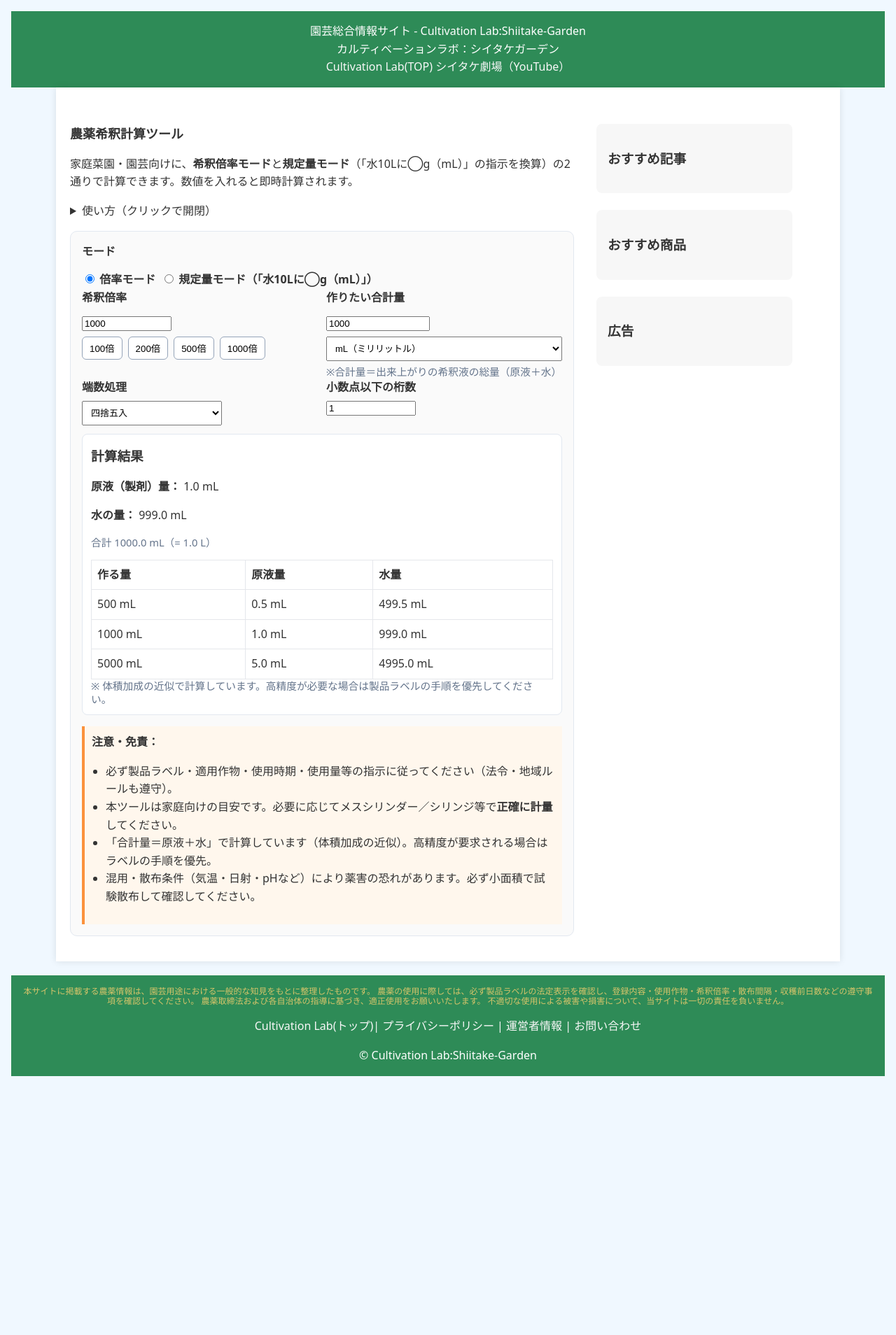
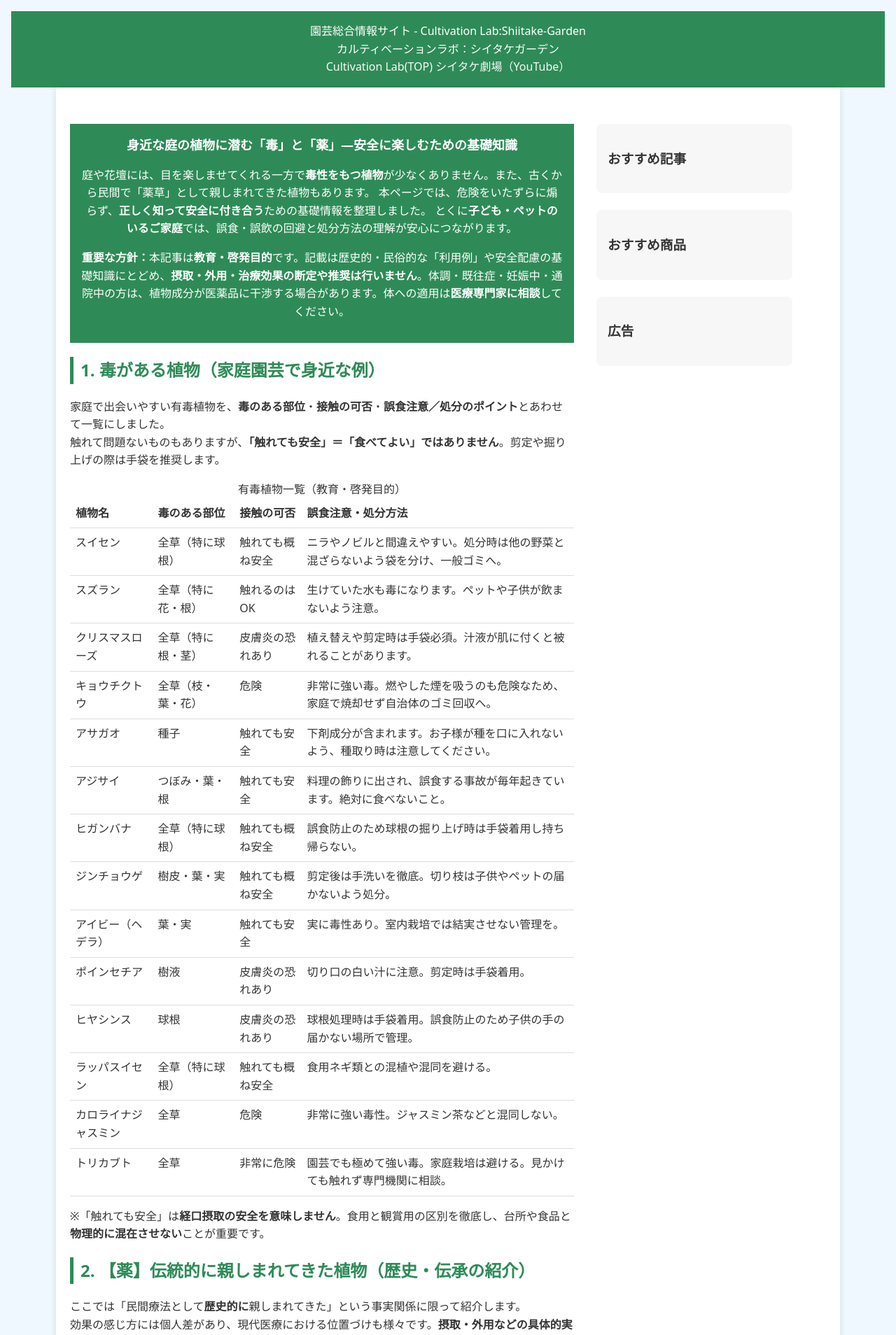
Before and after one commit to shiitake-garden/shiitake-garden.github.io, a Jekyll site: the page built from contents/caution.html, in a window 1280 px wide. Shown: the top 1908 px of the page at 70% size. Built offline with Jekyll 4.4.1, drawn with Linux system fonts in a browser that asks for light colours; before the commit the page ends 1554 px from its top, so only the background shows below that; some of the changed text lies outside the part shown.

Commit message:
Update caution.html

```diff
--- a/contents/caution.html
+++ b/contents/caution.html
@@ -10,280 +10,252 @@ title: カルティベーションラボ
 <body>
 <!--ここから記事-->
 <section class="article-layout">
-
   <article class="article-main">
 
- <h1>農薬希釈計算ツール</h1>
-    <p>家庭菜園・園芸向けに、<strong>希釈倍率モード</strong>と<strong>規定量モード</strong>（「水10Lに◯g（mL）」の指示を換算）の2通りで計算できます。数値を入れると即時計算されます。</p>
+    <header>
+      <h1>身近な庭の植物に潜む「毒」と「薬」—安全に楽しむための基礎知識</h1>
+      <p class="lead">
+        庭や花壇には、目を楽しませてくれる一方で<strong>毒性をもつ植物</strong>が少なくありません。また、古くから民間で「薬草」として親しまれてきた植物もあります。
+        本ページでは、危険をいたずらに煽らず、<strong>正しく知って安全に付き合う</strong>ための基礎情報を整理しました。
+        とくに<strong>子ども・ペットのいるご家庭</strong>では、誤食・誤飲の回避と処分方法の理解が安心につながります。
+      </p>
 
-    <details>
-      <summary>使い方（クリックで開閉）</summary>
-      <ul>
-        <li><strong>倍率モード</strong>：ラベルに「1000倍」などの記載がある場合に使います。<br>式：<code>原液量(mL) = 作りたい合計量(mL) ÷ 倍率</code> ／ <code>水量 = 合計量 − 原液量</code></li>
-        <li><strong>規定量モード</strong>：粉剤・水和剤などで「水10Lに◯g（mL）」のような指定を任意の水量へ比例換算します。<br>式：<code>必要量 = 目標の水量 ÷ 基準の水量 × 基準の製剤量</code></li>
-        <li>表示単位はmL（体積）またはg（質量）を選べます。必要に応じてスプーンやシリンジ（注射器）等で正確に量ってください。</li>
-      </ul>
-    </details>
+      <aside class="notice -safety">
+        <p><strong>重要な方針：</strong>本記事は<strong>教育・啓発目的</strong>です。記載は歴史的・民俗的な「利用例」や安全配慮の基礎知識にとどめ、<strong>摂取・外用・治療効果の断定や推奨は行いません</strong>。体調・既往症・妊娠中・通院中の方は、植物成分が医薬品に干渉する場合があります。体への適用は<strong>医療専門家に相談</strong>してください。</p>
+      </aside>
+    </header>
 
-    <style>
-      .tool-wrap{border:1px solid #e2e8f0;border-radius:10px;padding:16px;margin:16px 0;background:#fafafa}
-      .tool-grid{display:grid;grid-template-columns:1fr 1fr;gap:12px}
-      .tool-grid .full{grid-column:1/-1}
-      .field{display:flex;flex-direction:column;gap:6px}
-      .field label{font-weight:600}
-      .row{display:flex;gap:8px;align-items:center}
-      .btns{display:flex;flex-wrap:wrap;gap:8px}
-      button.preset{padding:6px 10px;border:1px solid #94a3b8;background:#fff;border-radius:6px;cursor:pointer}
-      button.preset:hover{background:#f1f5f9}
-      .result{background:#fff;border:1px solid #e2e8f0;border-radius:8px;padding:12px}
-      .result h3{margin:.2em 0 .4em}
-      .muted{color:#64748b;font-size:.92em}
-      table.tbl{width:100%;border-collapse:collapse;margin-top:8px}
-      .tbl th,.tbl td{border:1px solid #e5e7eb;padding:8px;text-align:left}
-      .warn{background:#fff7ed;border-left:4px solid #fb923c;padding:10px;margin-top:16px}
-      @media (max-width:800px){.tool-grid{grid-template-columns:1fr}}
-    </style>
 
-    <div class="tool-wrap" id="pesticideTool">
-      <div class="field">
-        <label>モード</label>
-        <div class="row">
-          <label><input type="radio" name="mode" value="倍率" checked> 倍率モード</label>
-          <label><input type="radio" name="mode" value="規定量"> 規定量モード（「水10Lに◯g（mL）」）</label>
-        </div>
+ <!-- 1. 有毒植物一覧 -->
+    <section id="toxic-plants">
+      <h2>1. 毒がある植物（家庭園芸で身近な例）</h2>
+      <p>家庭で出会いやすい有毒植物を、<strong>毒のある部位</strong>・<strong>接触の可否</strong>・<strong>誤食注意／処分のポイント</strong>とあわせて一覧にしました。<br>
+      触れて問題ないものもありますが、<strong>「触れても安全」＝「食べてよい」ではありません</strong>。剪定や掘り上げの際は手袋を推奨します。</p>
+
+      <div class="table-wrapper">
+        <table>
+          <caption>有毒植物一覧（教育・啓発目的）</caption>
+          <thead>
+            <tr>
+              <th>植物名</th>
+              <th>毒のある部位</th>
+              <th>接触の可否</th>
+              <th>誤食注意・処分方法</th>
+            </tr>
+          </thead>
+          <tbody>
+            <tr>
+              <td>スイセン</td>
+              <td>全草（特に球根）</td>
+              <td>触れても概ね安全</td>
+              <td>ニラやノビルと間違えやすい。処分時は他の野菜と混ざらないよう袋を分け、一般ゴミへ。</td>
+            </tr>
+            <tr>
+              <td>スズラン</td>
+              <td>全草（特に花・根）</td>
+              <td>触れるのはOK</td>
+              <td>生けていた水も毒になります。ペットや子供が飲まないよう注意。</td>
+            </tr>
+            <tr>
+              <td>クリスマスローズ</td>
+              <td>全草（特に根・茎）</td>
+              <td>皮膚炎の恐れあり</td>
+              <td>植え替えや剪定時は手袋必須。汁液が肌に付くと被れることがあります。</td>
+            </tr>
+            <tr>
+              <td>キョウチクトウ</td>
+              <td>全草（枝・葉・花）</td>
+              <td>危険</td>
+              <td>非常に強い毒。燃やした煙を吸うのも危険なため、家庭で焼却せず自治体のゴミ回収へ。</td>
+            </tr>
+            <tr>
+              <td>アサガオ</td>
+              <td>種子</td>
+              <td>触れても安全</td>
+              <td>下剤成分が含まれます。お子様が種を口に入れないよう、種取り時は注意してください。</td>
+            </tr>
+            <tr>
+              <td>アジサイ</td>
+              <td>つぼみ・葉・根</td>
+              <td>触れても安全</td>
+              <td>料理の飾りに出され、誤食する事故が毎年起きています。絶対に食べないこと。</td>
+            </tr>
+            <tr>
+              <td>ヒガンバナ</td>
+              <td>全草（特に球根）</td>
+              <td>触れても概ね安全</td>
+              <td>誤食防止のため球根の掘り上げ時は手袋着用し持ち帰らない。</td>
+            </tr>
+            <tr>
+              <td>ジンチョウゲ</td>
+              <td>樹皮・葉・実</td>
+              <td>触れても概ね安全</td>
+              <td>剪定後は手洗いを徹底。切り枝は子供やペットの届かないよう処分。</td>
+            </tr>
+            <tr>
+              <td>アイビー（ヘデラ）</td>
+              <td>葉・実</td>
+              <td>触れても安全</td>
+              <td>実に毒性あり。室内栽培では結実させない管理を。</td>
+            </tr>
+            <tr>
+              <td>ポインセチア</td>
+              <td>樹液</td>
+              <td>皮膚炎の恐れあり</td>
+              <td>切り口の白い汁に注意。剪定時は手袋着用。</td>
+            </tr>
+            <tr>
+              <td>ヒヤシンス</td>
+              <td>球根</td>
+              <td>皮膚炎の恐れあり</td>
+              <td>球根処理時は手袋着用。誤食防止のため子供の手の届かない場所で管理。</td>
+            </tr>
+            <tr>
+              <td>ラッパスイセン</td>
+              <td>全草（特に球根）</td>
+              <td>触れても概ね安全</td>
+              <td>食用ネギ類との混植や混同を避ける。</td>
+            </tr>
+            <tr>
+              <td>カロライナジャスミン</td>
+              <td>全草</td>
+              <td>危険</td>
+              <td>非常に強い毒性。ジャスミン茶などと混同しない。</td>
+            </tr>
+            <tr>
+              <td>トリカブト</td>
+              <td>全草</td>
+              <td>非常に危険</td>
+              <td>園芸でも極めて強い毒。家庭栽培は避ける。見かけても触れず専門機関に相談。</td>
+            </tr>
+          </tbody>
+        </table>
       </div>
 
-      <!-- 倍率モード -->
-      <div id="modeA" class="tool-grid">
-        <div class="field">
-          <label for="ratio">希釈倍率</label>
-          <div class="row">
-            <input id="ratio" type="number" inputmode="numeric" min="1" step="1" value="1000" style="width:120px">
-            <div class="btns">
-              <button class="preset" data-r="100">100倍</button>
-              <button class="preset" data-r="200">200倍</button>
-              <button class="preset" data-r="500">500倍</button>
-              <button class="preset" data-r="1000">1000倍</button>
-            </div>
-          </div>
-        </div>
+      <p class="note">※「触れても安全」は<strong>経口摂取の安全を意味しません</strong>。食用と観賞用の区別を徹底し、台所や食品と<strong>物理的に混在させない</strong>ことが重要です。</p>
+    </section>
 
-        <div class="field">
-          <label for="totalVal">作りたい合計量</label>
-          <div class="row">
-            <input id="totalVal" type="number" inputmode="decimal" value="1000" step="1" min="1" style="width:140px">
-            <select id="totalUnit">
-              <option value="mL" selected>mL（ミリリットル）</option>
-              <option value="L">L（リットル）</option>
-            </select>
-          </div>
-          <div class="muted">※合計量＝出来上がりの希釈液の総量（原液＋水）</div>
-        </div>
+    <!-- 2. 民間で親しまれてきた植物（薬の文脈：歴史・伝承の紹介に限定） -->
+    <section id="folk-medicine">
+      <h2>2. 【薬】伝統的に親しまれてきた植物（歴史・伝承の紹介）</h2>
+      <p>
+        ここでは「民間療法として<strong>歴史的に</strong>親しまれてきた」という事実関係に限って紹介します。<br>
+        効果の感じ方には個人差があり、現代医療における位置づけも様々です。<strong>摂取・外用などの具体的実践は勧めません</strong>。
+      </p>
+
+      <div class="table-wrapper">
+        <table>
+          <caption>民間で語られてきた代表例（伝承の紹介）</caption>
+          <thead>
+            <tr>
+              <th>植物名</th>
+              <th>伝承されてきた扱い・用途</th>
+              <th>備考（安全配慮）</th>
+            </tr>
+          </thead>
+          <tbody>
+            <tr>
+              <td>ドクダミ（十薬）</td>
+              <td>乾燥させて茶として用いられてきた、解毒・利尿の助けになると<strong>伝えられている</strong></td>
+              <td>香りが強い植物。体への適用は医療専門家へ相談。</td>
+            </tr>
+            <tr>
+              <td>アロエベラ／キダチアロエ</td>
+              <td>葉肉のゼリーについて、やけど・皮膚の外用、健胃などに<strong>用いられた記録がある</strong></td>
+              <td>品種や体質で反応が異なる可能性。安易な外用・摂取は控える。</td>
+            </tr>
+            <tr>
+              <td>ビワ</td>
+              <td>葉を乾燥させた茶が<strong>民間で親しまれてきた</strong></td>
+              <td>現代では健康効果の断定はできません。相互作用に注意。</td>
+            </tr>
+            <tr>
+              <td>シソ（紫蘇）</td>
+              <td>食文化とともに、防腐や香味、気分を整えるなどの<strong>伝承</strong>がある</td>
+              <td>アレルギー体質など個人差に留意。</td>
+            </tr>
+          </tbody>
+        </table>
       </div>
 
-      <!-- 規定量モード -->
-      <div id="modeB" class="tool-grid" style="display:none">
-        <div class="field">
-          <label>基準（ラベルの記載）</label>
-          <div class="row">
-            <span>水</span>
-            <input id="refWater" type="number" inputmode="decimal" value="10" step="0.1" min="0.1" style="width:100px">
-            <select id="refWaterUnit">
-              <option value="L" selected>L</option>
-              <option value="mL">mL</option>
-            </select>
-            <span>に対して 製剤</span>
-            <input id="refDose" type="number" inputmode="decimal" value="20" step="0.1" min="0" style="width:100px">
-            <select id="refDoseUnit">
-              <option value="g" selected>g</option>
-              <option value="mL">mL</option>
-            </select>
-          </div>
-        </div>
+      <aside class="notice -disclaimer">
+        <p><strong>免責：</strong>上記は歴史・民俗上の伝承をまとめたもので、<strong>医療上の効能を保証しません</strong>。試す場合は自己判断で行わず、専門家の指示に従ってください。</p>
+      </aside>
+    </section>
 
-        <div class="field">
-          <label>作りたい水量（目標）</label>
-          <div class="row">
-            <input id="targetWater" type="number" inputmode="decimal" value="5" step="0.1" min="0.1" style="width:120px">
-            <select id="targetWaterUnit">
-              <option value="L" selected>L</option>
-              <option value="mL">mL</option>
-            </select>
-          </div>
-          <div class="muted">※このモードでは「水の量」を基準に比例換算します。</div>
-        </div>
+    <!-- 3. 薬草をお茶に…掲載方針 -->
+    <section id="herbal-tea-policy">
+      <h2>3. 「薬草をお茶にする」——本サイトの掲載方針</h2>
+      <p>
+        ご提供いただいた資料には、洗浄・乾燥・焙煎・抽出などの工程が記されています。<br>
+        しかし本サイトでは<strong>安全最優先</strong>のため、<strong>具体的な手順・分量・飲用方法は掲載しません</strong>。歴史的に「そのような工程が言及されてきた」という<strong>概説</strong>にとどめ、実践は医療・食の専門家に相談してください。
+      </p>
+      <ul>
+        <li>一般に語られてきた工程の名称例：<em>収穫 / 洗浄 / 乾燥 / 焙煎 / 抽出</em></li>
+        <li>妊娠中・持病・通院中は<strong>必ず</strong>医師へ相談</li>
+        <li>子ども・ペットが届かない保管と、<strong>食品との物理的分離</strong>を徹底</li>
+      </ul>
+    </section>
+
+    <!-- 4. 混同注意！間違えやすい組み合わせ -->
+    <section id="look-alikes">
+      <h2>4. 混同注意！間違えやすい「そっくりさん」</h2>
+      <p>誤食事故の多くは、外見が似た植物の取り違えから起こります。<strong>匂い・生育環境・断面の違い</strong>など、複数の指標で見分けましょう。</p>
+
+      <div class="table-wrapper">
+        <table>
+          <caption>取り違えやすい組み合わせ（予防のポイント）</caption>
+          <thead>
+            <tr>
+              <th>安全側／食用として知られる例</th>
+              <th>取り違えやすい有毒種</th>
+              <th>見分けのヒント</th>
+              <th>注意事項</th>
+            </tr>
+          </thead>
+          <tbody>
+            <tr>
+              <td>ニラ</td>
+              <td>スイセン</td>
+              <td>ニラは<strong>強いニラ臭</strong>。スイセンは<strong>揉んでもニラ臭がしない</strong>。</td>
+              <td>畑・台所へ混入させない。葉だけで判断せず球根・匂いで確認。</td>
+            </tr>
+            <tr>
+              <td>ミツバ</td>
+              <td>キツネノボタン</td>
+              <td>湿った場所に生える点が似る。キツネノボタンは果実が<strong>トゲ状</strong>に見える段階がある。</td>
+              <td>野外採取は避ける。観賞用と食材を<strong>明確に分離</strong>。</td>
+            </tr>
+            <tr>
+              <td>ゴボウ</td>
+              <td>チョウセンアサガオ</td>
+              <td>根の見た目が似ることがある。葉・花・種子の形が大きく異なる。</td>
+              <td>根だけで判断しない。未知の根菜は<strong>口にしない</strong>。</td>
+            </tr>
+          </tbody>
+        </table>
       </div>
+    </section>
 
-      <div class="tool-grid">
-        <div class="field">
-          <label for="rounding">端数処理</label>
-          <select id="rounding" style="max-width:200px">
-            <option value="round" selected>四捨五入</option>
-            <option value="ceil">切り上げ</option>
-            <option value="floor">切り捨て</option>
-          </select>
-        </div>
+    <!-- 5. 結び -->
+    <section id="closing">
+      <h2>おわりに—「怖がりすぎず、油断しない」ために</h2>
+      <p>
+        有毒植物は自然界では珍しくありません。庭にあること自体が直ちに危険というわけではなく、<strong>性質を知って適切に扱う</strong>ことが肝心です。
+        ラベル管理、手袋・ハサミの洗浄、食品との<strong>保管分離</strong>、子ども・ペットの<strong>アクセス制限</strong>を習慣化しましょう。
+      </p>
+      <ul>
+        <li>名前が分からない植物は<strong>口にしない・触れない・人に渡さない</strong></li>
+        <li>剪定・掘り上げは<strong>手袋＋目・口を触らない</strong>を徹底</li>
+        <li>処分は<strong>自治体のルール</strong>に従い、焼却は避ける</li>
+        <li>異常を感じたら<strong>速やかに医療機関に相談</strong></li>
+      </ul>
+      <p>本ページが、家庭の園芸をより安全で楽しいものにする一助になれば幸いです。</p>
+    </section>
 
-        <div class="field">
-          <label for="digits">小数点以下の桁数</label>
-          <input id="digits" type="number" min="0" max="3" value="1" step="1" style="max-width:120px">
-        </div>
-      </div>
 
-      <div class="result" id="resultBox">
-        <h3>計算結果</h3>
-        <div id="resMain">入力値を変更するとここに表示されます。</div>
-        <div id="resTableWrap"></div>
-        <div class="muted" id="resNote"></div>
-      </div>
 
-      <div class="warn">
-        <strong>注意・免責：</strong>
-        <ul>
-          <li>必ず製品ラベル・適用作物・使用時期・使用量等の指示に従ってください（法令・地域ルールも遵守）。</li>
-          <li>本ツールは家庭向けの目安です。必要に応じてメスシリンダー／シリンジ等で<strong>正確に計量</strong>してください。</li>
-          <li>「合計量＝原液＋水」で計算しています（体積加成の近似）。高精度が要求される場合はラベルの手順を優先。</li>
-          <li>混用・散布条件（気温・日射・pHなど）により薬害の恐れがあります。必ず小面積で試験散布して確認してください。</li>
-        </ul>
-      </div>
-    </div>
 
-    <script>
-      (() => {
-        const $ = (id) => document.getElementById(id);
-        const modeRadios = document.querySelectorAll('input[name="mode"]');
-        const modeA = $("modeA");
-        const modeB = $("modeB");
-        const ratio = $("ratio");
-        const totalVal = $("totalVal");
-        const totalUnit = $("totalUnit");
-
-        const refWater = $("refWater");
-        const refWaterUnit = $("refWaterUnit");
-        const refDose = $("refDose");
-        const refDoseUnit = $("refDoseUnit");
-        const targetWater = $("targetWater");
-        const targetWaterUnit = $("targetWaterUnit");
-
-        const rounding = $("rounding");
-        const digits = $("digits");
-        const resMain = $("resMain");
-        const resTableWrap = $("resTableWrap");
-        const resNote = $("resNote");
-
-        // プリセット倍率
-        document.querySelectorAll('button.preset').forEach(btn => {
-          btn.addEventListener('click', () => {
-            ratio.value = btn.dataset.r;
-            calc();
-          });
-        });
-
-        // モード切替
-        modeRadios.forEach(r => {
-          r.addEventListener('change', () => {
-            const isA = r.value === "倍率" && r.checked;
-            modeA.style.display = isA ? "" : "none";
-            modeB.style.display = isA ? "none" : "";
-            calc();
-          });
-        });
-
-        // 共通：入力変更イベント
-        [ratio, totalVal, totalUnit,
-         refWater, refWaterUnit, refDose, refDoseUnit,
-         targetWater, targetWaterUnit,
-         rounding, digits].forEach(el => {
-          el.addEventListener('input', calc);
-        });
-
-        function toMilliLiters(val, unit){
-          const n = Number(val);
-          if(!isFinite(n) || n <= 0) return NaN;
-          return unit === 'L' ? n * 1000 : n;
-        }
-
-        function format(val){
-          const d = Math.min(Math.max(parseInt(digits.value||0,10),0),3);
-          const fn = rounding.value;
-          const m = Math.pow(10, d);
-          let num = Number(val);
-          if(!isFinite(num)) return "-";
-          if(fn === "ceil") num = Math.ceil(num * m) / m;
-          else if(fn === "floor") num = Math.floor(num * m) / m;
-          else num = Math.round(num * m) / m;
-          return num.toFixed(d);
-        }
-
-        function calc(){
-          const mode = [...modeRadios].find(r=>r.checked)?.value || "倍率";
-          resTableWrap.innerHTML = "";
-          resNote.textContent = "";
-
-          if(mode === "倍率"){
-            const R = Number(ratio.value);
-            const T = toMilliLiters(totalVal.value, totalUnit.value);
-            if(!isFinite(R) || R <= 0 || !isFinite(T) || T <= 0){
-              resMain.textContent = "入力値を確認してください。";
-              return;
-            }
-            const product_mL = T / R;
-            const water_mL = T - product_mL;
-
-            resMain.innerHTML = `
-              <p><strong>原液（製剤）量：</strong> ${format(product_mL)} mL</p>
-              <p><strong>水の量：</strong> ${format(water_mL)} mL</p>
-              <p class="muted">合計 ${format(T)} mL（= ${format(T/1000)} L）</p>
-            `;
-
-            // 目安表（固定サイズ：500mL / 1L / 5L）
-            const sizes = [500, 1000, 5000];
-            const rows = sizes.map(s => {
-              const p = s / R;
-              const w = s - p;
-              return `<tr><td>${s} mL</td><td>${format(p)} mL</td><td>${format(w)} mL</td></tr>`;
-            }).join("");
-            resTableWrap.innerHTML = `
-              <table class="tbl">
-                <thead><tr><th>作る量</th><th>原液量</th><th>水量</th></tr></thead>
-                <tbody>${rows}</tbody>
-              </table>`;
-            resNote.textContent = "※ 体積加成の近似で計算しています。高精度が必要な場合は製品ラベルの手順を優先してください。";
-          }else{
-            // 規定量モード：比例換算
-            const RW = toMilliLiters(refWater.value, refWaterUnit.value);
-            const RD = Number(refDose.value);
-            const TW = toMilliLiters(targetWater.value, targetWaterUnit.value);
-            if(!isFinite(RW) || RW <= 0 || !isFinite(RD) || RD < 0 || !isFinite(TW) || TW <= 0){
-              resMain.textContent = "入力値を確認してください。";
-              return;
-            }
-            const need = TW / RW * RD; // g または mL
-            const doseUnit = refDoseUnit.value; // g or mL
-            resMain.innerHTML = `
-              <p><strong>必要な製剤量：</strong> ${format(need)} ${doseUnit}</p>
-              <p><strong>水の量：</strong> ${format(TW)} mL（= ${format(TW/1000)} L）</p>
-              <p class="muted">基準：水 ${format(RW)} mL に対して 製剤 ${format(RD)} ${doseUnit}</p>
-            `;
-
-            // 目安表：500mL / 1L / 5L の水量での必要量
-            const sizes = [500, 1000, 5000];
-            const rows = sizes.map(s => {
-              const n = s / RW * RD;
-              return `<tr><td>水 ${s} mL</td><td>${format(n)} ${doseUnit}</td></tr>`;
-            }).join("");
-            resTableWrap.innerHTML = `
-              <table class="tbl">
-                <thead><tr><th>目標の水量</th><th>必要な製剤量</th></tr></thead>
-                <tbody>${rows}</tbody>
-              </table>`;
-            resNote.textContent = "※ 粉剤・水和剤など「水◯Lに対して◯g（mL）」表記の換算に適します。";
-          }
-        }
-
-        calc();
-      })();
-    </script>
 
   </article>
   <!--ここからサイドバー-->
```
